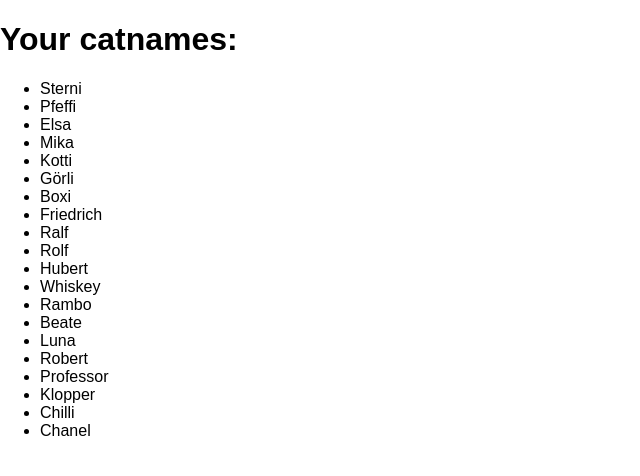
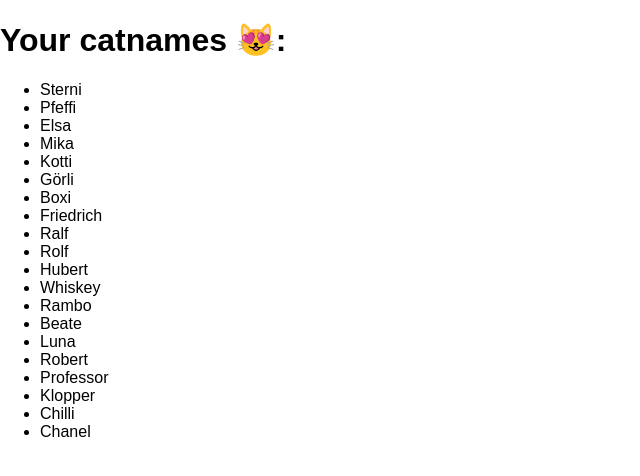
Before and after one commit to timpriwe/cat-names, a React (Create React App) app: page /count/1 in a window 1280 px wide. Shown: the top 476 px of the page, without its empty margins (0-640 px from the left). Built offline with nearby package versions, Linux system fonts and the light colour scheme.

Commit message:
added router

```diff
--- a/package.json
+++ b/package.json
@@ -5,6 +5,7 @@
   "dependencies": {
     "react": "^16.3.2",
     "react-dom": "^16.3.2",
+    "react-router-dom": "^4.2.2",
     "react-scripts": "1.1.4"
   },
   "scripts": {
--- a/public/index.html
+++ b/public/index.html
@@ -19,7 +19,7 @@
       work correctly both with client-side routing and a non-root public URL.
       Learn how to configure a non-root public URL by running `npm run build`.
     -->
-    <title>React App</title>
+    <title>Cat Names 😻</title>
   </head>
   <body>
     <noscript>
--- a/src/App.js
+++ b/src/App.js
@@ -15,7 +15,6 @@
 this.state = {
   cats: sampleCats
   }
-
 }
 
 
@@ -24,7 +23,7 @@
     return (
       <div className="cat-names">
 
-      <h1>Your catnames:</h1>
+      <h1>Your catnames 😻:</h1>
       <ul className="list-of-cats">
             {
               Object
--- /dev/null
+++ b/src/NotFound.js
@@ -0,0 +1,10 @@
+import React from 'react';
+
+const NotFound = () => (
+    <div>
+    <h2>Route not found 😿 please use the following format: localhost:port/count/X</h2>
+    <h3> while x = int </h3>
+    </div>
+);
+
+export default NotFound;
--- /dev/null
+++ b/src/Router.js
@@ -0,0 +1,18 @@
+import React from 'react';
+import { BrowserRouter, Route, Switch } from 'react-router-dom';
+import App from './App';
+import NotFound from './NotFound';
+
+
+const Router = () => (
+
+    <BrowserRouter>
+    <Switch>
+    <Route exact path="/" component={App} />
+    <Route path="/count/:catCount" component={App} />
+    <Route component={NotFound} />
+    </Switch>
+    </BrowserRouter>
+)
+
+export default Router;
--- a/src/index.js
+++ b/src/index.js
@@ -1,8 +1,7 @@
 import React from 'react';
 import ReactDOM from 'react-dom';
 import './index.css';
-import App from './App';
-import registerServiceWorker from './registerServiceWorker';
+import Router from './Router';
 
-ReactDOM.render(<App />, document.getElementById('root'));
-registerServiceWorker();
+
+ReactDOM.render(<Router />, document.getElementById('root'));
```
Also changed, not shown: 1 other file (tests, documents, lock files or other folders).
